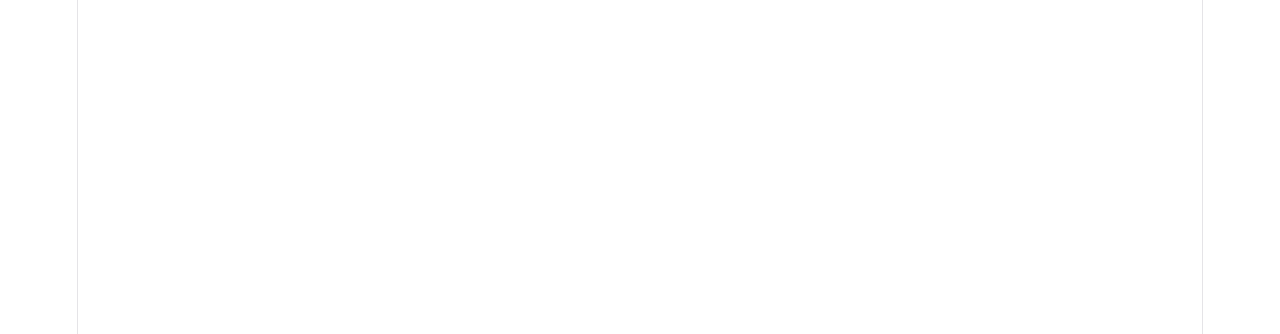
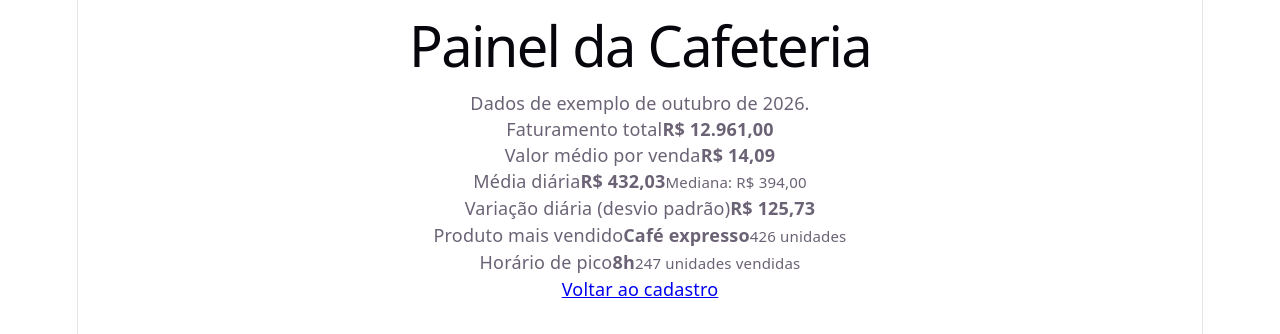
Before and after one commit to aleeexkk/grao-nobre, a React (Vite) app in the folder frontend/: page /dashboard in a window 1280 px wide. Before the commit this address had no page. Shown: the top 334 px of the page. Built offline with nearby package versions, Linux system fonts and the light colour scheme.

Commit message:
feat: página de painel com cartões de métricas

```diff
--- a/frontend/src/App.tsx
+++ b/frontend/src/App.tsx
@@ -1,16 +1,16 @@
 import { BrowserRouter, Routes, Route, Navigate } from "react-router-dom";
 import Cadastro from "./pages/Cadastro";
 import Login from "./pages/Login";
+import Dashboard from "./pages/Dashboard"; // NOVO
 
-// App = o "mapa" do site: cada endereço (path) abre uma tela (element)
 export default function App() {
     return (
         <BrowserRouter>
             <Routes>
-                {/* Quem entra na raiz "/" é mandado pro cadastro */}
                 <Route path="/" element={<Navigate to="/cadastro" replace />} />
                 <Route path="/cadastro" element={<Cadastro />} />
                 <Route path="/login" element={<Login />} />
+                <Route path="/dashboard" element={<Dashboard />} /> {/* NOVO */}
             </Routes>
         </BrowserRouter>
     );
--- /dev/null
+++ b/frontend/src/components/CartaoMetrica.tsx
@@ -0,0 +1,16 @@
+interface CartaoMetricaProps {
+    titulo: string; // nome da métrica
+    valor: string; // o número grande (já formatado)
+    descricao?: string; // linha extra opcional embaixo
+}
+
+// Componente genérico: um cartão com título, valor e uma observação
+export default function CartaoMetrica({ titulo, valor, descricao }: CartaoMetricaProps) {
+    return (
+        <div className="cartao-metrica">
+            <span className="cartao-titulo">{titulo}</span>
+            <strong className="cartao-valor">{valor}</strong>
+            {descricao && <small className="cartao-descricao">{descricao}</small>}
+        </div>
+    );
+}
--- /dev/null
+++ b/frontend/src/pages/Dashboard.tsx
@@ -0,0 +1,55 @@
+import { Link } from "react-router-dom";
+import CartaoMetrica from "../components/CartaoMetrica";
+import { VENDAS } from "../dados/vendas";
+import {
+    faturamentoTotal,
+    ticketMedio,
+    media,
+    mediana,
+    desvioPadrao,
+    faturamentoPorDia,
+    rankingProdutos,
+    vendasPorHora,
+} from "../estatisticas/metricas";
+import { formatarMoeda } from "../utils/formatacao";
+
+export default function Dashboard() {
+    // Calcula tudo uma vez, a partir dos dados de exemplo
+    const porDia = faturamentoPorDia(VENDAS);
+    const valoresDiarios = porDia.map((d) => d.faturamento);
+    const ranking = rankingProdutos(VENDAS);
+    const pico = vendasPorHora(VENDAS).reduce((maior, h) => (h.unidades > maior.unidades ? h : maior));
+
+    return (
+        <main>
+            <h1>Painel da Cafeteria</h1>
+            <p>Dados de exemplo de outubro de 2026.</p>
+
+            <section className="cartoes">
+                <CartaoMetrica titulo="Faturamento total" valor={formatarMoeda(faturamentoTotal(VENDAS))} />
+                <CartaoMetrica titulo="Valor médio por venda" valor={formatarMoeda(ticketMedio(VENDAS))} />
+                <CartaoMetrica
+                    titulo="Média diária"
+                    valor={formatarMoeda(media(valoresDiarios))}
+                    descricao={`Mediana: ${formatarMoeda(mediana(valoresDiarios))}`}
+                />
+                <CartaoMetrica
+                    titulo="Variação diária (desvio padrão)"
+                    valor={formatarMoeda(desvioPadrao(valoresDiarios))}
+                />
+                <CartaoMetrica
+                    titulo="Produto mais vendido"
+                    valor={ranking[0].produto}
+                    descricao={`${ranking[0].unidades} unidades`}
+                />
+                <CartaoMetrica
+                    titulo="Horário de pico"
+                    valor={`${pico.hora}h`}
+                    descricao={`${pico.unidades} unidades vendidas`}
+                />
+            </section>
+
+            <Link to="/cadastro">Voltar ao cadastro</Link>
+        </main>
+    );
+}
--- /dev/null
+++ b/frontend/src/utils/formatacao.ts
@@ -0,0 +1,4 @@
+// Transforma número em dinheiro brasileiro: 12961 -> "R$ 12.961,00"
+export function formatarMoeda(valor: number): string {
+    return valor.toLocaleString("pt-BR", { style: "currency", currency: "BRL" });
+}
```
